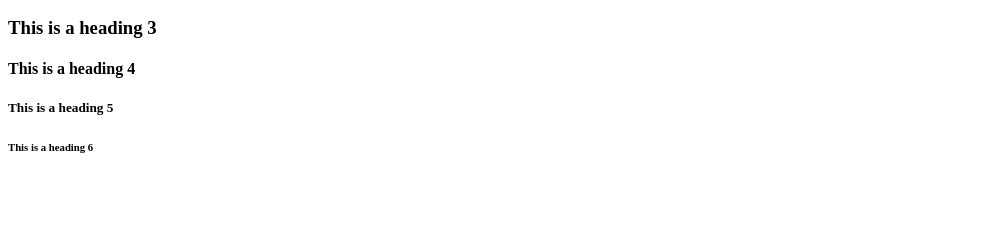
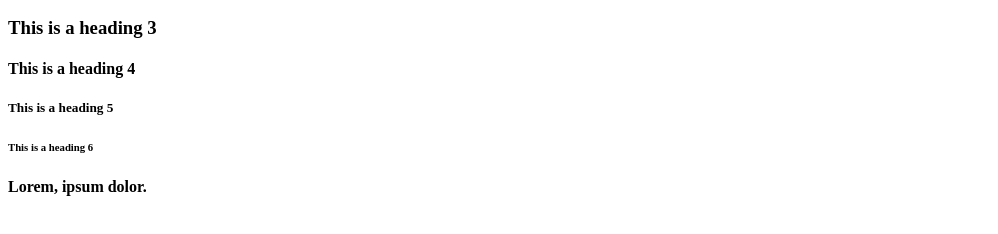
Before and after one commit to JuanRodriguezz/odinProject_BasicHTML, a plain HTML site: page index.html in a window 1280 px wide. Shown: the part 208-442 px from the top of the page, without its empty margins (0-998 px from the left). Drawn offline with Linux system fonts and the light colour scheme.

Commit message:
Se agrega la etiqueta strong para dar enfasis

```diff
--- a/index.html
+++ b/index.html
@@ -15,5 +15,8 @@
         <h4>This is a heading 4</h4>
         <h5>This is a heading 5</h5>
         <h6>This is a heading 6</h6>
+
+        <strong>Lorem, ipsum dolor.</strong>
+
     </body>
 </html>
```
